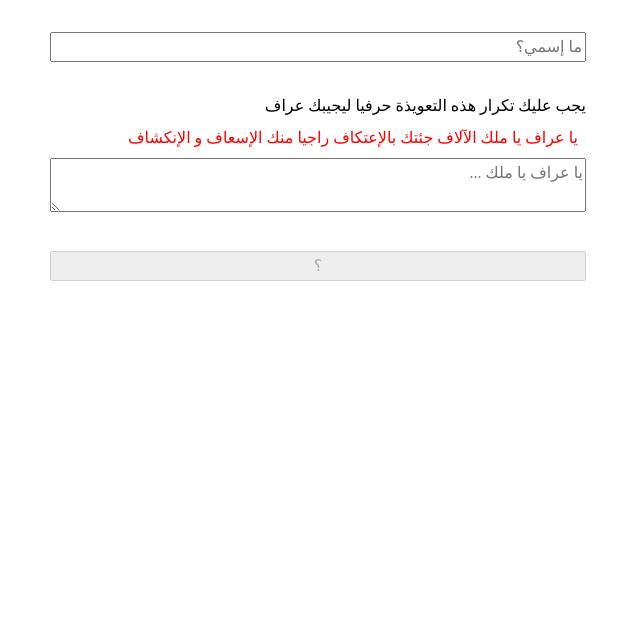
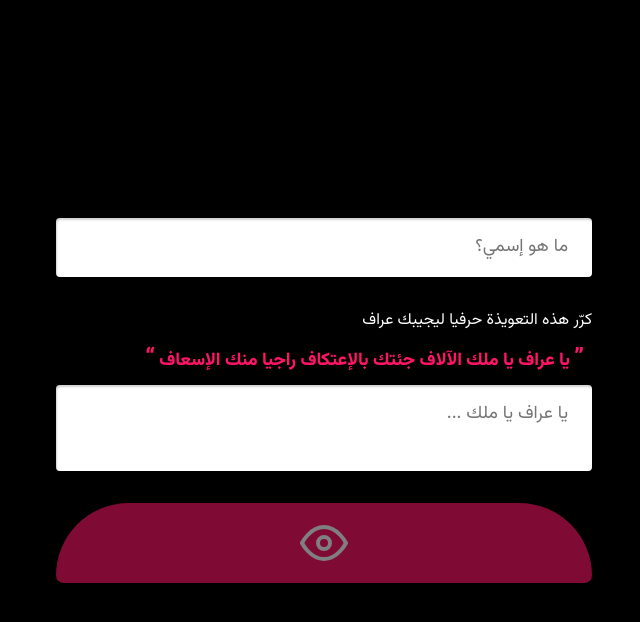
Before and after one commit to aabuhijleh/arraf, a Next.js app: page / in a window 1280 px wide. Shown: the top 622 px of the page, without its empty margins (392-1032 px from the left). Built offline with nearby package versions, Linux system fonts and the light colour scheme.

Commit message:
feat: add styling

```diff
--- a/components/GlobalStyles/GlobalStyles.tsx
+++ b/components/GlobalStyles/GlobalStyles.tsx
@@ -1,4 +1,4 @@
-import { COLORS } from "@/theme/constants";
+import { COLORS, SIZES } from "@/theme/constants";
 import { createGlobalStyle } from "styled-components";
 
 export const GlobalStyles = createGlobalStyle`
@@ -13,25 +13,37 @@ export const GlobalStyles = createGlobalStyle`
   }
 
   html {
-    --color-white: hsl(${COLORS.white});
     --color-primary: hsl(${COLORS.primary});
     --color-secondary: hsl(${COLORS.secondary});
+    --color-white: hsl(${COLORS.white});
+    --color-black: hsl(${COLORS.black});
     --color-gray-100: hsl(${COLORS.gray[100]});
     --color-gray-300: hsl(${COLORS.gray[300]});
     --color-gray-500: hsl(${COLORS.gray[500]});
     --color-gray-700: hsl(${COLORS.gray[700]});
     --color-gray-900: hsl(${COLORS.gray[900]});
+
+    --fz-xxs: ${SIZES.xxs};
+    --fz-xs: ${SIZES.xs};
+    --fz-sm: ${SIZES.sm};
+    --fz-md: ${SIZES.md};
+    --fz-lg: ${SIZES.lg};
+    --fz-xl: ${SIZES.xl};
+    --fz-xxl: ${SIZES.xxl};
   }
 
   html,
   body,
-  #root {
+  #__next {
     height: 100%;
   }
 
   body {
+    font-family: 'Vazirmatn', sans-serif;
     line-height: 1.5;
     -webkit-font-smoothing: antialiased;
+    background: var(--color-black);
+    color: var(--color-white);
   }
 
   img,
--- a/components/QuestionForm/QuestionForm.constants.ts
+++ b/components/QuestionForm/QuestionForm.constants.ts
@@ -1,3 +1,3 @@
 export const SPELL_TEXT =
-  "يا عراف يا ملك الآلاف جئتك بالإعتكاف راجيا منك الإسعاف و الإنكشاف";
+  "يا عراف يا ملك الآلاف جئتك بالإعتكاف راجيا منك الإسعاف";
 export const SECRET_SEQUENCE = "..";
--- a/components/QuestionForm/QuestionForm.tsx
+++ b/components/QuestionForm/QuestionForm.tsx
@@ -1,15 +1,17 @@
 import { useState } from "react";
 import type { ChangeEventHandler } from "react";
-import styled from "styled-components";
+import styled, { css } from "styled-components";
 import * as CONSTANTS from "./QuestionForm.constants";
 import { getLastChar } from "./QuestionForm.helpers";
+import { VisuallyHidden } from "../VisuallyHidden";
+import { Eye } from "react-feather";
 
 export const QuestionForm: React.FC = () => {
   const [question, setQuestion] = useState("");
   const [spell, setSpell] = useState("");
   const [answer, setAnswer] = useState("");
   const [autoFillMode, setAutoFillMode] = useState(false);
-  const [showAnswer, setShowAnswer] = useState(false);
+  const [, setShowAnswer] = useState(false);
 
   const handleSpellChange: ChangeEventHandler<HTMLTextAreaElement> = (
     event
@@ -52,39 +54,41 @@ export const QuestionForm: React.FC = () => {
 
   return (
     <Wrapper onSubmit={(e) => e.preventDefault()}>
-      <div>
       <TextInput
         type="text"
         onChange={(e) => setQuestion(e.target.value)}
         value={question}
-          placeholder={"ما إسمي؟"}
+        placeholder={"ما هو إسمي؟"}
       />
-      </div>
 
-      <div>
-        <p>يجب عليك تكرار هذه التعويذة حرفيا ليجيبك عراف</p>
-        <SpellWrapper>{CONSTANTS.SPELL_TEXT}</SpellWrapper>
+      <SpellWrapper>
+        <HelpText>كرّر هذه التعويذة حرفيا ليجيبك عراف</HelpText>
+        <SpellText>{CONSTANTS.SPELL_TEXT}</SpellText>
         <TextArea
           onChange={handleSpellChange}
           value={spell}
           placeholder={CONSTANTS.SPELL_TEXT.substring(0, 15) + "..."}
         />
-      </div>
+      </SpellWrapper>
 
-      <button
+      <SubmitButtonWrapper>
+        <SubmitButton
           type="submit"
           disabled={!question || spell.length < CONSTANTS.SPELL_TEXT.length}
           onClick={() => setShowAnswer(true)}
         >
-        ؟
-      </button>
-
-      {showAnswer && <p>{answer}</p>}
+          <VisuallyHidden>أجبني</VisuallyHidden>
+          <IconWrapper>
+            <Eye size={48} />
+          </IconWrapper>
+        </SubmitButton>
+      </SubmitButtonWrapper>
     </Wrapper>
   );
 };
 
 const Wrapper = styled.form`
+  height: 100%;
   max-width: 600px;
   margin-left: auto;
   margin-right: auto;
@@ -95,16 +99,83 @@ const Wrapper = styled.form`
   gap: 32px;
 `;
 
-const SpellWrapper = styled.div`
+const SpellWrapper = styled.div``;
+
+const HelpText = styled.p``;
+
+const SpellText = styled.div`
   padding: 8px;
-  color: hsl(0deg 100% 50%);
   user-select: none;
+  color: var(--color-primary);
+  font-weight: ${(p) => p.theme.WEIGHTS.bold};
+  font-size: var(--fz-lg);
+
+  &::before {
+    content: "”";
+    padding-left: 4px;
+    font-size: var(--fz-xxl);
+  }
+
+  &::after {
+    content: "“";
+    padding-right: 4px;
+    font-size: var(--fz-xxl);
+  }
+`;
+
+const sharedInputStyles = css`
+  display: block;
+  width: 100%;
+  padding: 16px 24px;
+  border: none;
+  border-radius: 4px;
+  box-shadow: inset 1px 2px 2px hsl(0deg 0% 10% / 0.2);
+  font-size: var(--fz-lg);
+  color: var(--color-primary);
 `;
 
 const TextInput = styled.input`
-  width: 100%;
+  ${sharedInputStyles}
 `;
 
 const TextArea = styled.textarea`
+  ${sharedInputStyles}
+  resize: none;
+`;
+
+const SubmitButtonWrapper = styled.div``;
+
+const SubmitButton = styled.button`
+  display: block;
   width: 100%;
+  padding: 16px 32px;
+  border: none;
+  border-radius: 10000px 10000px 1000px 1000px;
+  color: var(--color-white);
+  background-color: var(--color-primary);
+  transition: opacity 200ms, transform 400ms;
+  will-change: transform;
+  cursor: pointer;
+
+  &:disabled {
+    opacity: 0.5;
+    transition: opacity 500ms, transform 200ms;
+    cursor: revert;
+  }
+
+  ${SubmitButtonWrapper}:hover > &, &:focus {
+    transform: translateY(-4px);
+    transition: opacity 500ms, transform 200ms;
+    filter: drop-shadow(4px 8px 8px hsl(0deg 0% 10% / 0.8));
+  }
+
+  ${SubmitButtonWrapper}:active > & {
+    transform: translateY(0);
+    transition: opacity 500ms, transform 50ms;
+  }
 `;
+
+const IconWrapper = styled.div`
+  display: grid;
+  place-content: center;
+`;
--- a/components/VisuallyHidden/VisuallyHidden.tsx
+++ b/components/VisuallyHidden/VisuallyHidden.tsx
@@ -1,5 +1,5 @@
 import React from "react";
-import styled from "styled-components/macro";
+import styled from "styled-components";
 
 export const VisuallyHidden: React.FC = ({ children, ...delegated }) => {
   const [forceShow, setForceShow] = React.useState(false);
--- a/package.json
+++ b/package.json
@@ -9,6 +9,7 @@
     "next": "latest",
     "react": "^17.0.2",
     "react-dom": "^17.0.2",
+    "react-feather": "^2.0.9",
     "react-is": "^17.0.2",
     "styled-components": "^5.2.3"
   },
--- a/pages/_document.tsx
+++ b/pages/_document.tsx
@@ -34,6 +34,10 @@ export default class MyDocument extends Document {
       <Html lang="ar" dir="rtl">
         <Head>
           <link rel="shortcut icon" href="/images/favicon.png" />
+          <link
+            href="https://fonts.googleapis.com/css2?family=Vazirmatn:wght@100..900&display=swap"
+            rel="stylesheet"
+          ></link>
         </Head>
         <body>
           <Main />
--- a/theme/constants.ts
+++ b/theme/constants.ts
@@ -1,5 +1,8 @@
 export const COLORS = {
+  primary: "339deg 100% 54%",
+  secondary: "219deg 84% 53%",
   white: "0deg 0% 100%",
+  black: "0,0%,0%",
   gray: {
     100: "185deg 5% 95%",
     300: "190deg 5% 80%",
@@ -7,8 +10,18 @@ export const COLORS = {
     700: "220deg 5% 40%",
     900: "220deg 3% 20%",
   },
-  primary: "340deg 65% 47%",
-  secondary: "240deg 60% 63%",
+};
+
+export const SIZES = {
+  xxs: `${12 / 16}rem`,
+  xs: `${13 / 16}rem`,
+  sm: `${14 / 16}rem`,
+  md: `${16 / 16}rem`,
+  lg: `${18 / 16}rem`,
+  xl: `${20 / 16}rem`,
+  xxl: `${24 / 16}rem`,
+  xxxl: `${32 / 16}rem`,
+  xxxxl: `${48 / 16}rem`,
 };
 
 export const WEIGHTS = {
```
Also changed, not shown: styled.d.ts (+8 -1 lines), 1 other file (tests, documents, lock files or other folders). Lines whose indentation alone changed are shown as unchanged.
